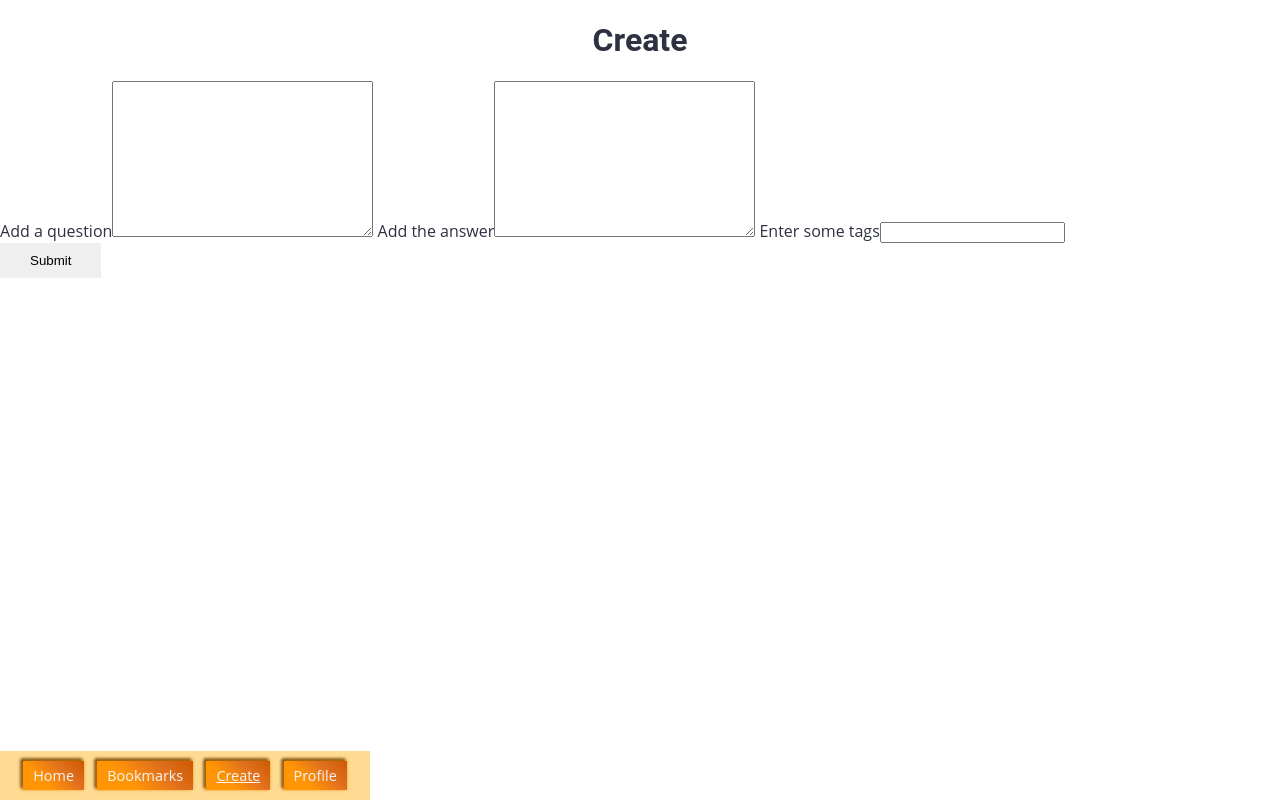
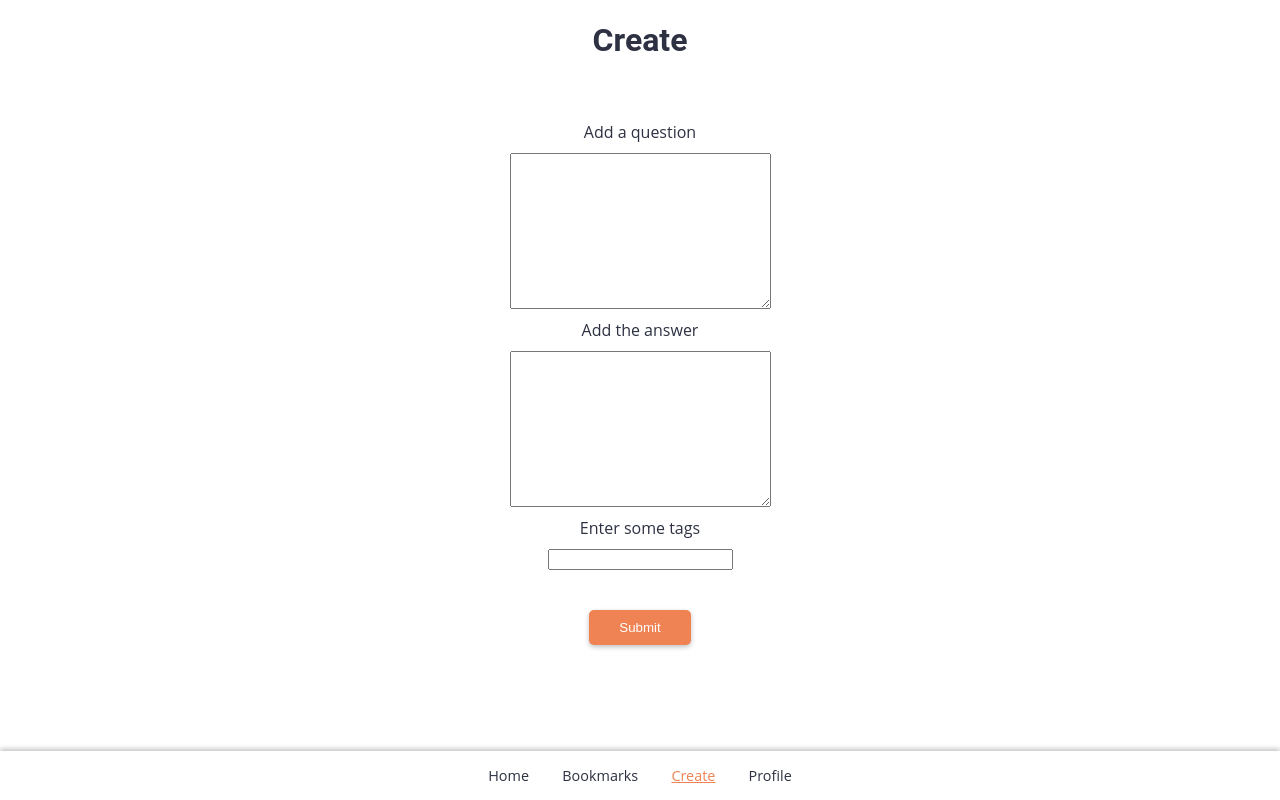
Before and after one commit to miriamhaenle/muc-w1-quiz-app, a website built with Parcel: page src/create.html in a window 1280 px wide. Built offline with nearby package versions, Linux system fonts and the light colour scheme.

Commit message:
Add styling for componntes

```diff
--- a/package.json
+++ b/package.json
@@ -4,7 +4,7 @@
   "description": "The best quiz app about neuefische.",
   "main": "index.js",
   "scripts": {
-    "start": "parcel src/index.html",
+    "start": "parcel src/*.html",
     "test": "echo \"Error: no test specified\" && exit 1"
   },
   "repository": {
--- a/src/create.html
+++ b/src/create.html
@@ -10,17 +10,16 @@
     <header class="header">
       <h1>Create</h1>
     </header>
-    <main>
-      <form action="submit">
-        <label
-          >Add a question<textarea name="" id="" cols="30" rows="10"></textarea>
-        </label>
-        <label
-          >Add the answer<textarea name="" id="" cols="30" rows="10"></textarea>
-        </label>
-        <label>Enter some tags<input type="text" /></label>
+    <main class="main__grid">
+      <form action="submit" class="form">
+        <label class="form__label" for="question">Add a question </label>
+        <textarea name="" id="question" cols="30" rows="10"></textarea>
+        <label class="form__label" for="answer">Add the answer </label>
+        <textarea name="" id="answer" cols="30" rows="10"></textarea>
+        <label class="form__label" for="tags">Enter some tags</label>
+        <input id="tags" type="text" />
+        <button class="button">Submit</button>
       </form>
-      <button>Submit</button>
     </main>
     <nav class="navigation">
       <ul>
--- /dev/null
+++ b/src/css/components/button.css
@@ -0,0 +1,10 @@
+.button {
+  background: var(--primary);
+  border-radius: 5px;
+  box-shadow: 0 2px 5px var(--secondary-light);
+  color: var(--white);
+}
+
+.button:hover {
+  box-shadow: 2px 2px 8px var(--secondary-light);
+}
--- a/src/css/components/card.css
+++ b/src/css/components/card.css
@@ -5,6 +5,7 @@
   border-radius: 5px;
   display: flex;
   flex-direction: column;
+  gap: 10px;
   margin: 0 auto;
   padding: 10px;
   position: relative;
@@ -22,7 +23,18 @@
 .card__taglist li {
   font-size: 0.8rem;
   list-style: none;
-  margin: 0 10px;
+  margin: 0 7px;
+  padding: 5px;
+  text-align: center;
+}
+.card__taglist li:nth-child(even) {
+  background: var(--secondary-light);
+  border-radius: 2px 0 2px 0;
+}
+.card__taglist li:nth-child(odd) {
+  background: var(--secondary-dark);
+  color: var(--white);
+  border-radius: 0 2px 0 2px;
 }
 
 .card__bookmark {
@@ -32,6 +44,7 @@
   top: -5px;
   filter: invert(90%);
 }
+
 .card__bookmark:hover {
   filter: invert(27%);
 }
--- /dev/null
+++ b/src/css/components/form.css
@@ -0,0 +1,14 @@
+.form {
+  display: flex;
+  flex-direction: column;
+  align-items: center;
+  padding: 30px;
+}
+
+.form__label {
+  padding: 10px;
+}
+
+.form .button {
+  margin-top: 40px;
+}
--- a/src/css/components/navigation.css
+++ b/src/css/components/navigation.css
@@ -1,6 +1,9 @@
 .navigation {
-  background: rgba(255, 182, 39, 0.5);
+  background-color: var(--white);
   bottom: 0;
+  box-shadow: 0 -2px 5px var(--secondary-light);
+  left: 0;
+  right: 0;
   font-size: 0.9rem;
   padding: 10px;
   position: fixed;
@@ -14,21 +17,21 @@
 }
 
 .navigation li {
-  background: linear-gradient(45deg, #ff9505, #ff9505, #e2711d, #cc5803);
-  box-shadow: -1px -1px 4px #ff9505, -2px -2px 3px #000;
   list-style: none;
   padding: 5px 10px;
 }
 
 .nav__link {
-  color: #f5f5f5;
+  color: var(--secondary-dark);
   text-decoration: none;
+  transition: 0.2s ease-in-out;
 }
 
 .nav__link:hover {
-  letter-spacing: 0.03rem;
+  color: var(--primary);
 }
 
 .nav__link--active {
   text-decoration: underline;
+  color: var(--primary);
 }
--- a/src/css/components/profile.css
+++ b/src/css/components/profile.css
@@ -1,3 +1,10 @@
+.profile {
+  margin: 1rem auto;
+  display: flex;
+  flex-direction: column;
+  gap: 5px;
+}
+
 .profile__img {
   border-radius: 50%;
   border: 2px dashed #e2711d;
--- a/src/css/styles.css
+++ b/src/css/styles.css
@@ -5,3 +5,5 @@
 @import './components/navigation.css';
 @import './components/profile.css';
 @import './components/header.css';
+@import './components/button.css';
+@import './components/form.css';
--- a/src/css/utilities.css
+++ b/src/css/utilities.css
@@ -1,5 +1,5 @@
 .main__grid {
   display: grid;
-  gap: 20px;
-  padding-bottom: 30px;
+  gap: 30px;
+  padding-bottom: 70px;
 }
```
Also changed, not shown: src/index.html (+2 -2 lines), src/profile.html (+6 -11 lines).
